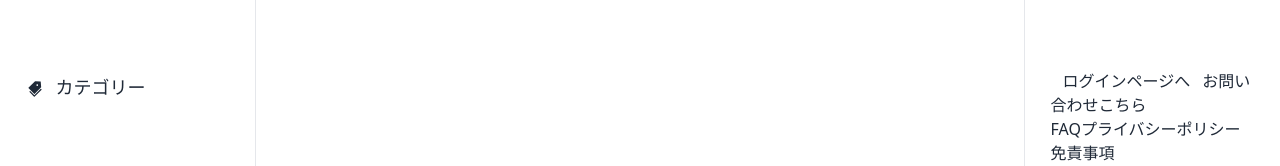
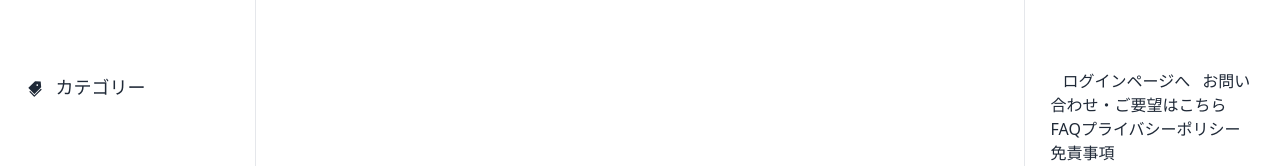
Before and after one commit to soichiro-kotaki/UN-WORK, a Next.js app: page /post/1 in a window 1280 px wide. Shown: the part 219-385 px from the top of the page. Built offline with nearby package versions, Linux system fonts and the light colour scheme; no server answers; the database is empty.

Commit message:
お問い合わせリンクのテキスト修正

```diff
--- a/src/components/layouts/Footer.tsx
+++ b/src/components/layouts/Footer.tsx
@@ -25,7 +25,7 @@ export const Footer: React.FC = () => {
                         rel="noreferrer"
                         href="https://forms.gle/ojVVLT5WVxQ25S2U7"
                     >
-                        お問い合わせこちら
+                        お問い合わせ・ご要望はこちら
                     </a>
                     <div>
                         {/* <Link href="/"> */}
```
